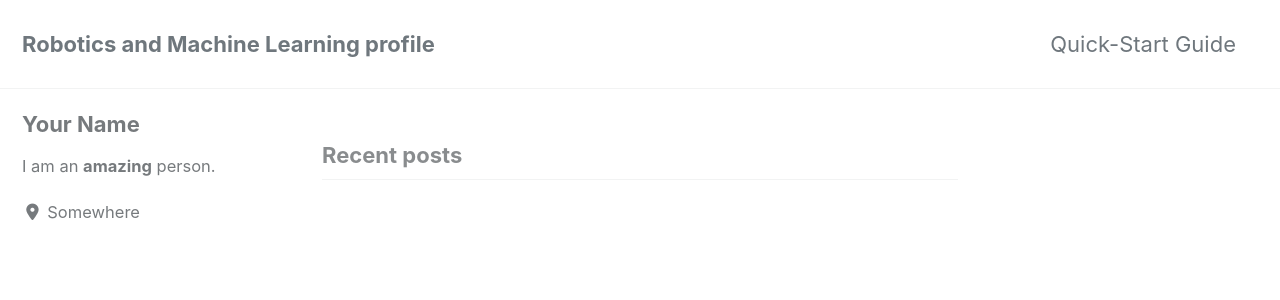
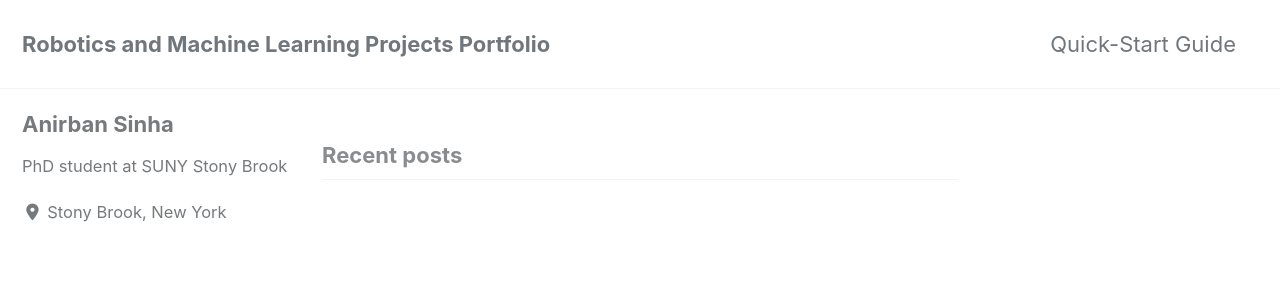
Before and after one commit to mattsinbot/mattsinbot.github.io, a Jekyll site: the page built from index.html, in a window 1280 px wide and 900 px high. Shown: the top 300 px of the window. Built offline with Jekyll 4.4.1, drawn with Linux system fonts in a browser that asks for light colours; cached includes are drawn as plain includes; nearby versions of some CDN libraries; the list of posts is cut into pages by our own code.

Commit message:
few lines added

```diff
--- a/_config.yml
+++ b/_config.yml
@@ -16,7 +16,7 @@ minimal_mistakes_skin    : "default" # "air", "aqua", "contrast", "dark", "dirt"
 
 # Site Settings
 locale                   : "en-US"
-title                    : "Robotics and Machine Learning profile"
+title                    : "Robotics and Machine Learning Projects Portfolio"
 title_separator          : "-"
 subtitle                 : # site tagline that appears below site title in masthead
 name                     : "Anirban Sinha"
@@ -107,10 +107,10 @@ analytics:
 
 # Site Author
 author:
-  name             : "Your Name"
+  name             : "Anirban Sinha"
   avatar           : # path of avatar image, e.g. "/assets/images/bio-photo.jpg"
-  bio              : "I am an **amazing** person."
-  location         : "Somewhere"
+  bio              : "PhD student at SUNY Stony Brook"
+  location         : "Stony Brook, New York"
   email            :
   links:
     - label: "Email"
```
